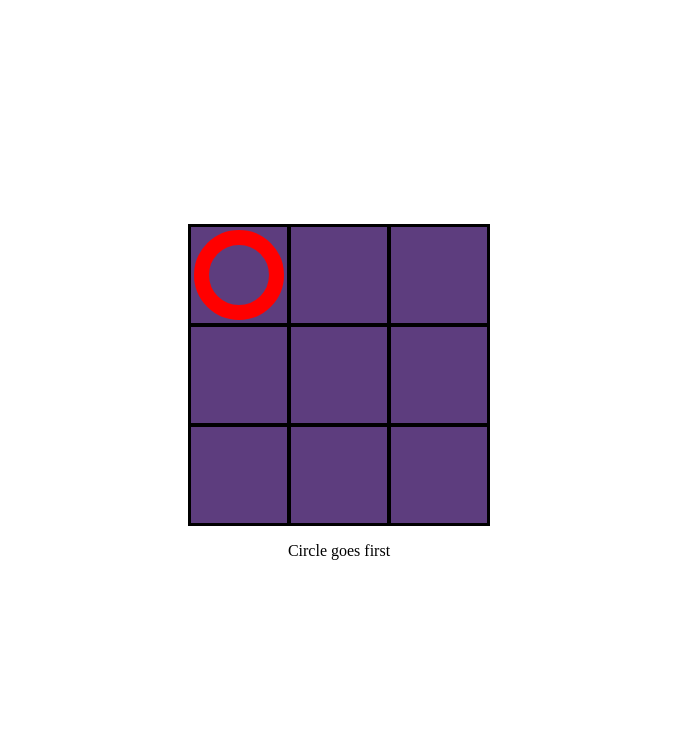
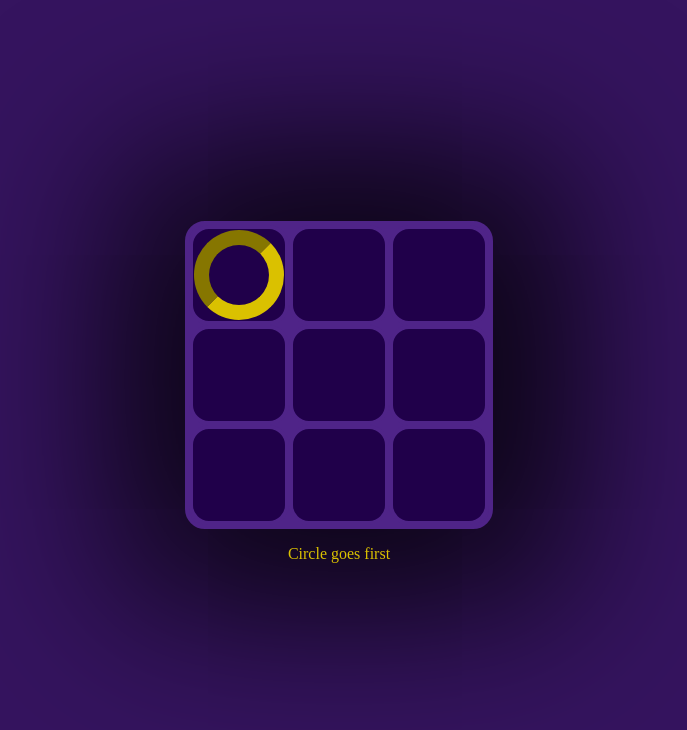
Before and after one commit to taratavangar7/tic-tac-toe, a plain HTML site: page index.html in a window 1280 px wide. Both pictures are taken after a click on the element 540 px from the left and 275 px from the top of the page. Shown: the whole page, without its empty margins (301-988 px from the left). Drawn offline with Linux system fonts and the light colour scheme.

Commit message:
final JS & CSS

```diff
--- a/app.js
+++ b/app.js
@@ -4,7 +4,7 @@ const startCells = [
     "", "", "", "", "", "", "", "", ""
 ]
 let go = "circle"
-infoDisplay.textContent= "Circle goes first"
+infoDisplay.textContent = "Circle goes first"
 
 function createBoard() {
     startCells.forEach((_cell, index) => {
@@ -26,6 +26,44 @@ function addGo(e) {
     go = go === "circle" ? "cross" : "circle"
     // if go equals the string circle, we wanna change it to cross. otherwise if t's not, we wanna put circle
     // infoDisplay.textContent = "it is now" + go " 's go."
-    e.target.removeEventListener("click" , addGo)
+    e.target.removeEventListener("click", addGo)
     checkScore()
 }
+
+function checkScore() {
+    const allSquares = document.querySelectorAll(".square")
+    const winningCombos = [
+        [0, 1, 2],
+        [3, 4, 5],
+        [6, 7, 8],
+        [0, 3, 6],
+        [1, 4, 7],
+        [2, 5, 8],
+        [0, 4, 8],
+        [2, 4, 6],
+    ]
+
+    winningCombos.forEach(array => {
+       const circleWins = array.every(cell =>
+            allSquares[cell].firstChild?.classList.contains('circle'))
+
+            if (circleWins) {
+                infoDisplay.textContent = "Circle Wins!"
+                allSquares.forEach(square => square.replaceWith(square.cloneNode(true)))
+                return
+
+            }
+    })
+
+    winningCombos.forEach(array => {
+        const crossWins = array.every(cell =>
+             allSquares[cell].firstChild?.classList.contains('cross'))
+
+             if (crossWins) {
+                 infoDisplay.textContent = "Cross Wins!"
+                 allSquares.forEach(square => square.replaceWith(square.cloneNode(true)))
+                 return
+
+             }
+     })
+}
--- a/style.css
+++ b/style.css
@@ -8,6 +8,7 @@ body {
     align-items: center;
     flex-direction: column;
     height: 100vh;
+    background-color: #35145f;
 }
 
 #gameboard {
@@ -16,14 +17,20 @@ body {
     /* background-color: aquamarine; */
     display: flex;
     flex-wrap: wrap;
-    border: solid 1px black;
+    border: solid 4px #4f2488;
+    border-radius: 20px;
+    background-color: #4f2488;
+    box-shadow: 5px 4px 172px 69px rgba(0,0,0,0.89);
+-webkit-box-shadow: 5px 4px 172px 69px rgba(0,0,0,0.89);
+-moz-box-shadow: 5px 4px 172px 69px rgba(0,0,0,0.89);
 }
 
 .square {
     width: 100px;
     height: 100px;
-    background-color: rgb(93, 61, 126);
-    border: solid 2px black;
+    background-color: #20004a;
+    border: solid 4px #4f2488;
+    border-radius: 20px;
     box-sizing: border-box;
     display: flex;
     justify-content: center;
@@ -34,7 +41,7 @@ body {
     height: 90px;
     width: 90px;
     border-radius: 50%;
-    border: 15px solid red;
+    border: 15px inset #dac100;
     box-sizing: border-box;
 }
 
@@ -48,7 +55,7 @@ body {
 .cross:before , .cross:after{
     content: "";
     position: absolute;
-    background-color: aliceblue;
+    background-color: #9c0072;
 }
 
 .cross:before {
@@ -64,3 +71,6 @@ body {
     margin-top: -15%;
     width: 100%;
 }
+#info{
+    color: #dac100;
+}
```
